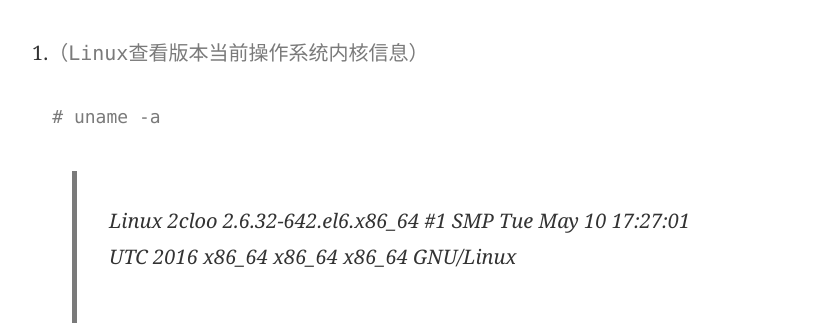
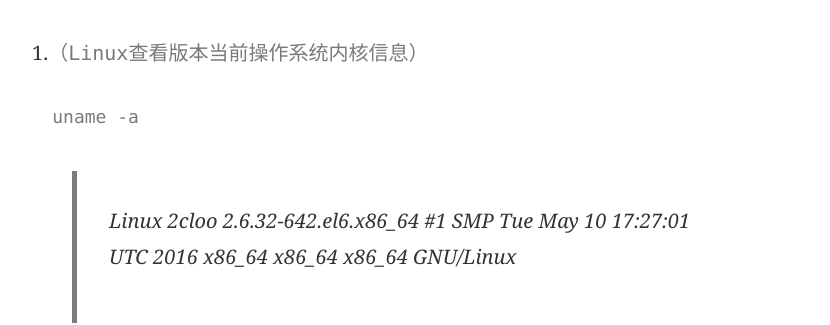
Before and after one commit to Adger01/blog.github.io, a Jekyll site: the page built from _posts/2017-02-13-Linux下如何查看版本信息.md, in a window 1280 px wide and 900 px high. Shown: the part 426-751 px from the top of the window, without its empty margins (224-1054 px from the left). Built offline with Jekyll 4.4.1, drawn with Linux system fonts in a browser that asks for light colours; some web fonts are replaced; comment, search, counter and statistics services are not loaded.

````diff
--- a/_posts/2017-02-13-Linux下如何查看版本信息.md
+++ b/_posts/2017-02-13-Linux下如何查看版本信息.md
@@ -8,7 +8,7 @@ categories: linux
 
 
 1.```（Linux查看版本当前操作系统内核信息）```
-<pre><code># uname -a</code></pre>
+<pre><code>uname -a</code></pre>
 
 <blockquote>
   <p>
````
